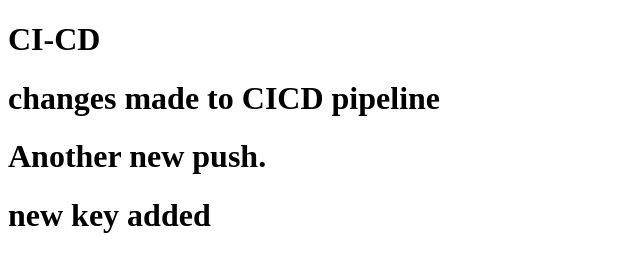
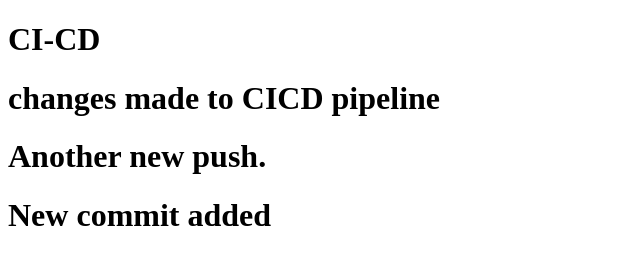
Before and after one commit to AloofMouse/Devops_CI-CD, a plain HTML site: page index.html in a window 1280 px wide. Shown: the whole page, without its empty margins (0-640 px from the left). Drawn offline with Linux system fonts and the light colour scheme.

Commit message:
new changein h1 added index.html

```diff
--- a/index.html
+++ b/index.html
@@ -7,7 +7,7 @@
     <h1>CI-CD</h1>
     <h1>changes made to CICD pipeline</h1>
     <h1>Another new push.</h1>
-    <h1>new key added</h1>
+    <h1>New commit added</h1>
 </head>
 <body>
 
```
